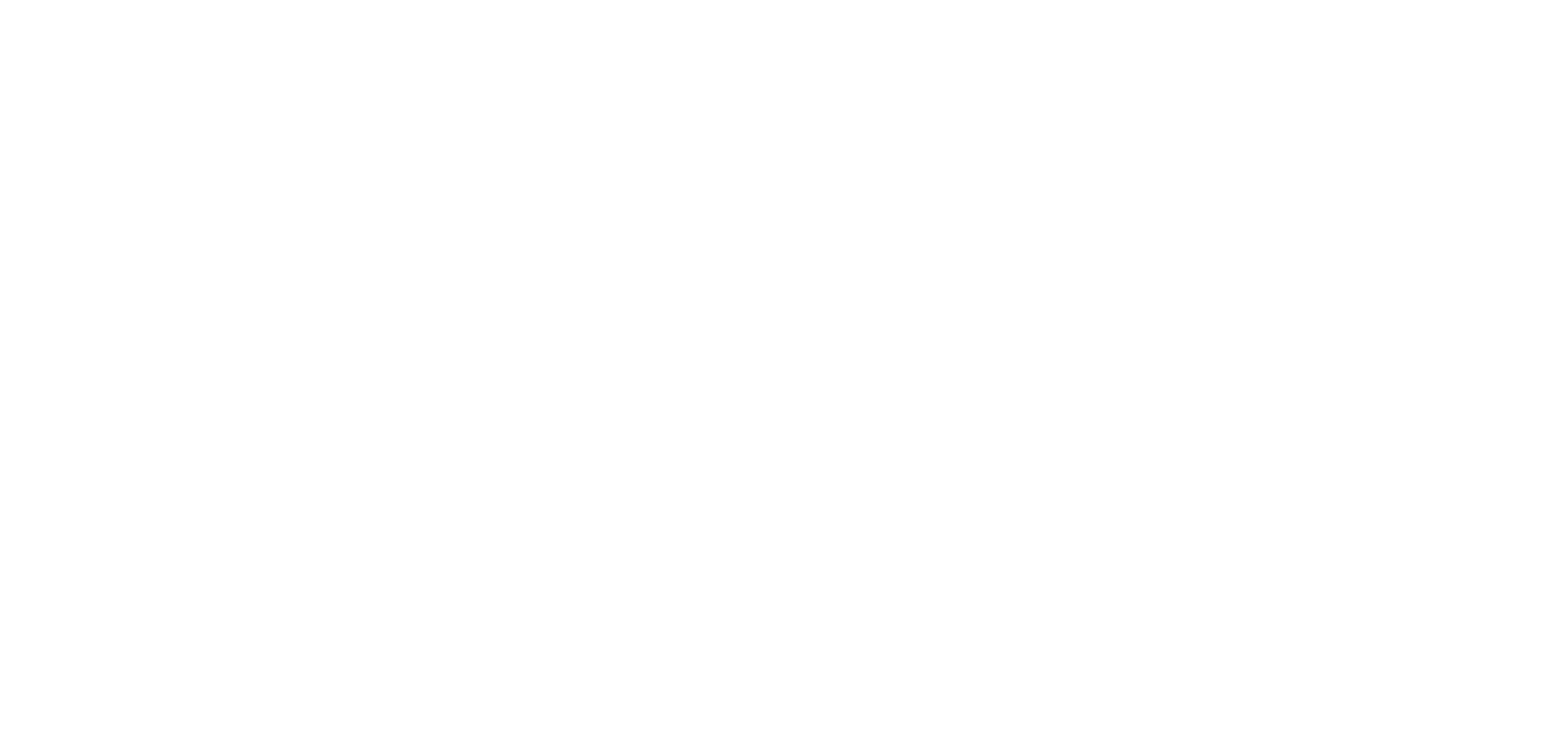
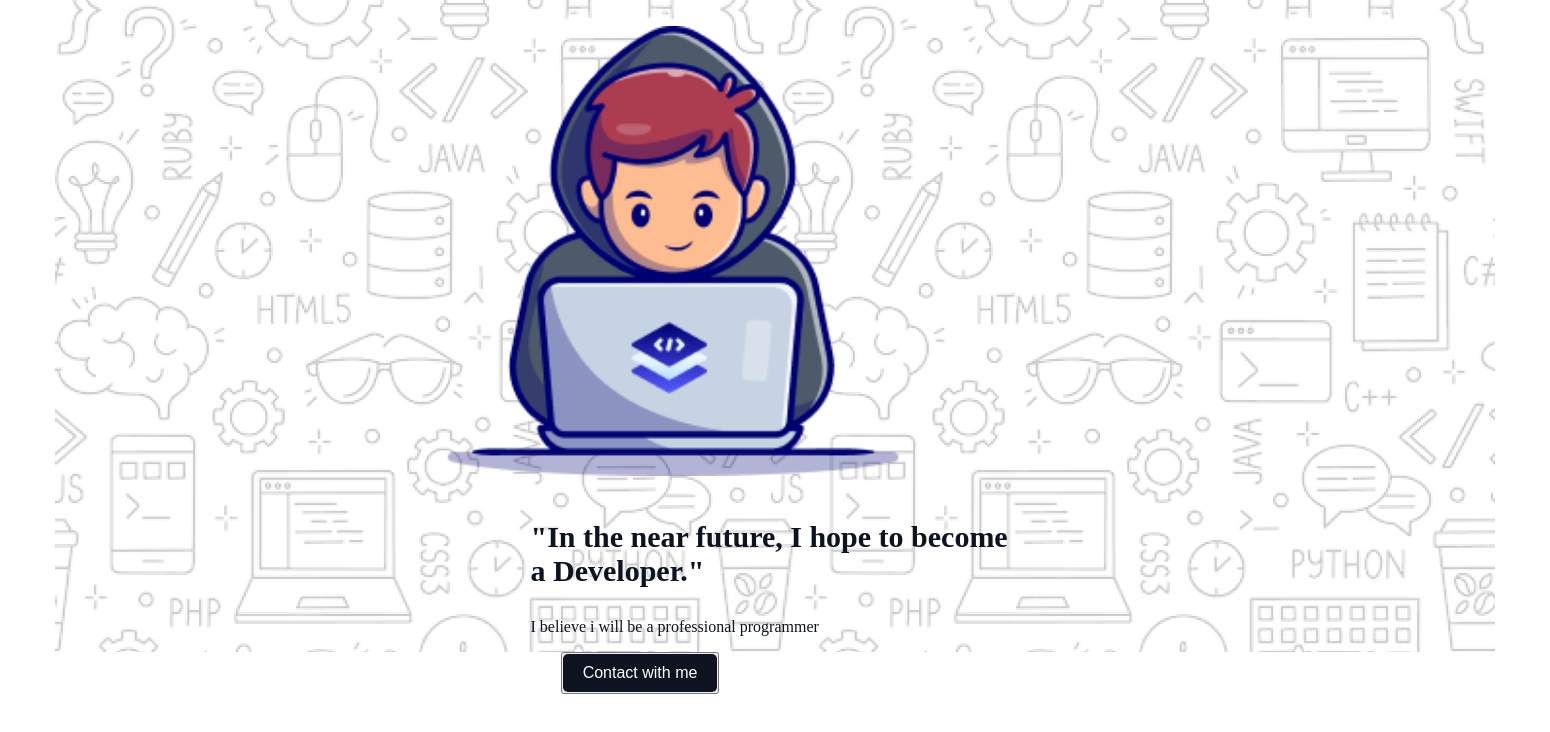
Before and after one commit to SHARIFA-AKHTER/assignment-1, a plain HTML site: page index.html in a window 1280 px wide. Shown: the whole page, 1550 px wide, since content can reach past the window. Drawn offline with Linux system fonts and the light colour scheme.

Commit message:
added banner and button file

```diff
--- a/index.html
+++ b/index.html
@@ -4,8 +4,25 @@
     <meta charset="UTF-8">
     <meta name="viewport" content="width=device-width, initial-scale=1.0">
     <title>Assignment-1</title>
+    <link rel="preconnect" href="https://fonts.googleapis.com">
+    <link rel="preconnect" href="https://fonts.gstatic.com" crossorigin>
+    <link href="https://fonts.googleapis.com/css2?family=Open+Sans:ital,wght@0,300..800;1,300..800&display=swap" rel="stylesheet">
+    <link rel="stylesheet" href="styles/style.css">
 </head>
 <body>
+    <div class="banner">
+        <div class="banner-image">
+            <img src="../assets/Group.png" alt="">
+            <div class="banner-content">
+            <h2>"In the near future, I hope to become a Developer."</h2>
+             <p>I believe i will be a professional programmer</p>
 
+            </div>
+        </div>
+
+    </div>
+    <button class="button">
+        <a href="" class="Contact-me-button">Contact with me</a>
+    </button>
 </body>
 </html>
--- /dev/null
+++ b/styles/style.css
@@ -0,0 +1,79 @@
+
+.open-sans-normal {
+  font-family: "Open Sans", sans-serif;
+  font-optical-sizing: auto;
+  font-style: normal;
+  font-variation-settings:
+    "wdth" 100;
+}
+
+* {
+    margin: 0;
+    padding: 0;
+}
+.banner {
+    background-image: url('../assets/Hero-bg.png');
+    background-repeat: no-repeat;
+    background-position: 50%;
+    width: 100%;
+    height: 100vh;
+    display: flex;
+    justify-content: center;
+    align-items: center;
+    width: 1550px;
+    height: 652px;
+
+}
+
+.banner-image {
+    justify-content: center;
+    align-items: center;
+    flex-direction: column;
+    position: relative;
+}
+
+.banner-content {
+  width: 100%;
+  margin: auto;
+  justify-content: center;
+  align-items: center;
+  text-decoration: column;
+
+}
+.banner-image img {
+   width: 65%;
+   padding: 20px;
+   margin-top: auto;
+
+}
+.banner-content h2 {
+    color: #0D1321;
+    margin: auto;
+    padding: 20px;
+    width: 70%;
+    font-size: 30px;
+}
+
+.banner-content p{
+    color:#0D1321;
+    padding: 10px;
+    margin: auto;
+     width: 70%;
+     display: flex;
+}
+
+.button{
+    display: block;
+    margin: auto;
+}
+.Contact-me-button{
+    display: inline-block;
+    padding: 10px 20px;
+    font-size: 16px;
+    color: #fff;
+    background-color: #0D1321;
+    border: none;
+    border-radius: 5px;
+    text-decoration: none;
+    transition: 0.3s;
+}
```
